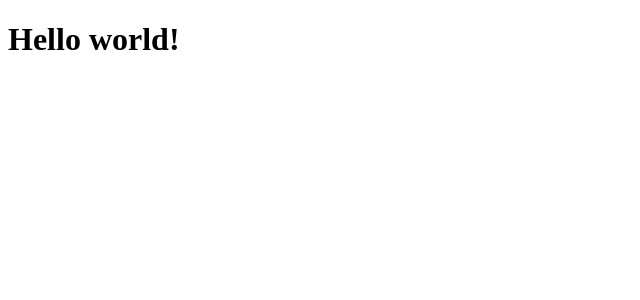
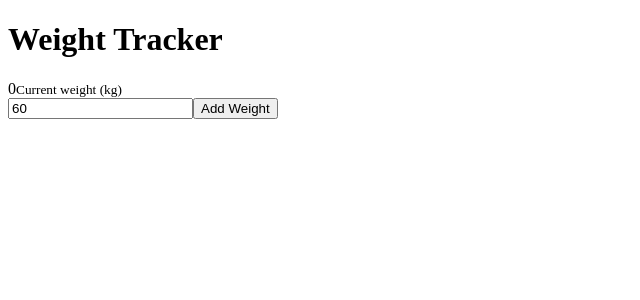
Before and after one commit to daniuboa/Weight_Tracker, a Vue app: page / in a window 1280 px wide. Shown: the top 300 px of the page, without its empty margins (0-640 px from the left). Built offline with nearby package versions, Linux system fonts and the light colour scheme.

Commit message:
Add HTML structure

```diff
--- a/src/App.vue
+++ b/src/App.vue
@@ -1,32 +1,62 @@
 <script setup>
-  import { ref, shallowRef, computed, watch, nextTick } from 'vue'
-  import Chart from 'chart.js/auto'
+import { ref, shallowRef, computed, watch, nextTick } from "vue";
+import Chart from "chart.js/auto";
 
-  const weights = ref([])
+const weights = ref([]);
 
-  const weightChartEl = ref(null)
+const weightChartEl = ref(null);
 
-  const weightChart = shallowRef(null)
+const weightChart = shallowRef(null);
 
-  const weightInput = ref(60.0)
+const weightInput = ref(60.0);
 
-  const currentWeight = computed(() => {
-    return weights.value.sort((a, b) => b.date - a.date)[0] || { weight: 0 }
-  })
+const currentWeight = computed(() => {
+  return weights.value.sort((a, b) => b.date - a.date)[0] || { weight: 0 };
+});
 
 const addWeight = () => {
   weights.value.push({
-      weight: weightInput.value,
-      date: new Date().getTime
-    })
-  }
-
+    weight: weightInput.value,
+    date: new Date().getTime,
+  });
+};
 </script>
 
 <template>
-  <h1>Hello world!</h1>
+  <main>
+    <h1>Weight Tracker</h1>
+
+    <div class="current">
+      <span>{{ currentWeight.weight }}</span>
+      <small>Current weight (kg)</small>
+    </div>
+
+    <form @submit.prevent="addWeight">
+      <input type="number" step="0.1" v-model="weightInput" />
+      <input type="submit" value="Add Weight" />
+    </form>
+
+    <div v-if="weights && weights.length > 0">
+      <h2>Last Seven Days</h2>
+
+      <div class="canvas-box">
+        <canvas ref="weightChartEl"></canvas>
+      </div>
+
+      <div class="weight-history">
+        <h2>Weight History</h2>
+        <ul>
+          <li v-for="weight in weights">
+            <span> {{ weight.weight }}kg </span>
+            <small>
+              {{ new Date(weight.date).toLocaleDateString() }}
+            </small>
+          </li>
+        </ul>
+      </div>
+    </div>
+  </main>
 </template>
 
 <style>
-
 </style>
```
